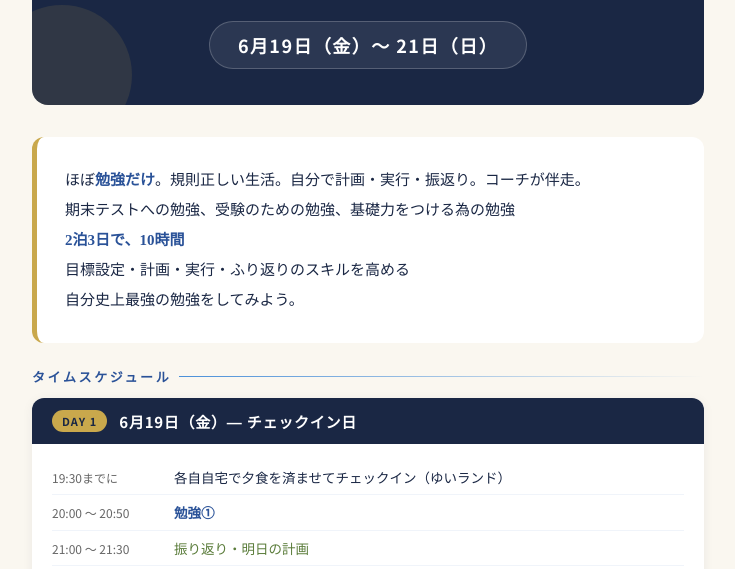
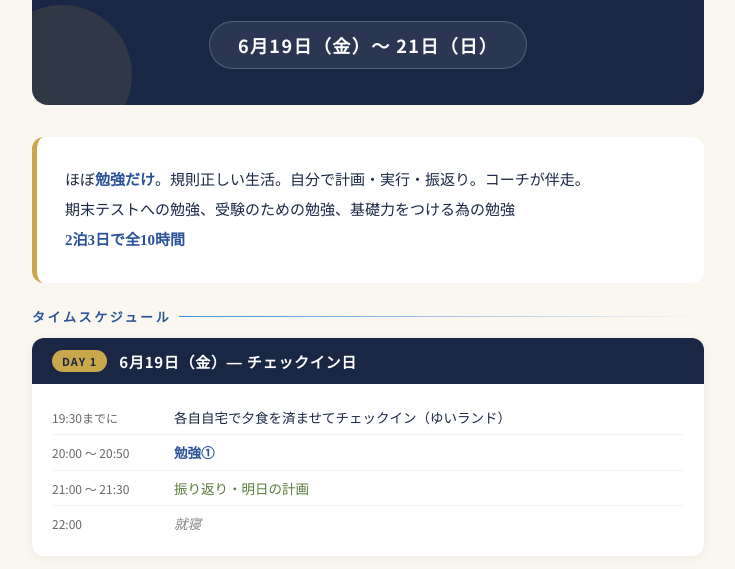
Before and after one commit to ktabata143/manabijima-studycamp2026, a plain HTML site: page index.html in a window 1280 px wide. Shown: the part 213-782 px from the top of the page, without its empty margins (272-1007 px from the left). Drawn offline with Linux system fonts and the light colour scheme.

Commit message:
Update index.html

```diff
--- a/index.html
+++ b/index.html
@@ -374,9 +374,7 @@
     <p>
       ほぼ<strong>勉強だけ</strong>。規則正しい生活。自分で計画・実行・振返り。コーチが伴走。<br>
       期末テストへの勉強、受験のための勉強、基礎力をつける為の勉強<br>
-      <strong>2泊3日で、10時間</strong><br>
-      目標設定・計画・実行・ふり返りのスキルを高める<br>
-      自分史上最強の勉強をしてみよう。
+      <strong>2泊3日で全10時間</strong><br>
     </p>
   </div>
 
```
